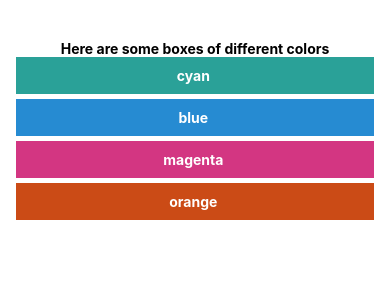
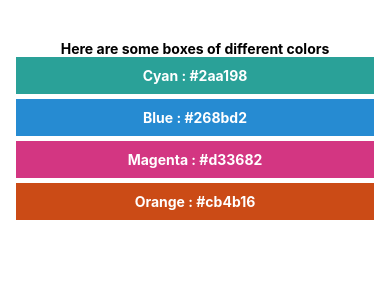
Before and after one commit to jdela22/ReactNativeFEM, a React Native app: screen / in a window 390 px wide. Shown: the top 300 px of the page. Built offline with nearby package versions, Linux system fonts and the light colour scheme.

Commit message:
reusable component

```diff
--- a/App.tsx
+++ b/App.tsx
@@ -1,5 +1,6 @@
 import { StatusBar } from "expo-status-bar";
 import { StyleSheet, Text, View } from "react-native";
+import ColorBox from "./components/Colorbox";
 
 export default function App() {
   return (
@@ -9,18 +10,10 @@ export default function App() {
           Here are some boxes of different colors
         </Text>
       </View>
-      <View style={[styles.box, styles.cyan]}>
-        <Text style={styles.boxText}>cyan </Text>
-      </View>
-      <View style={[styles.box, styles.blue]}>
-        <Text style={styles.boxText}>blue </Text>
-      </View>
-      <View style={[styles.box, styles.magenta]}>
-        <Text style={styles.boxText}>magenta </Text>
-      </View>
-      <View style={[styles.box, styles.orange]}>
-        <Text style={styles.boxText}>orange </Text>
-      </View>
+      <ColorBox colorName="Cyan" hexCode="#2aa198" />
+      <ColorBox colorName="Blue" hexCode="#268bd2" />
+      <ColorBox colorName="Magenta" hexCode="#d33682" />
+      <ColorBox colorName="Orange" hexCode="#cb4b16" />
       {/* <StatusBar style="auto" /> */}
     </View>
   );
@@ -31,32 +24,7 @@ const styles = StyleSheet.create({
     flex: 1,
     backgroundColor: "#fff",
     alignItems: "center",
-    // justifyContent: "center",
     padding: 16,
     paddingTop: 40,
-    // paddingHorizontal:
-  },
-  box: {
-    width: "100%",
-    textAlign: "center",
-    marginBottom: 5,
-    alignItems: "center",
-    padding: 10,
-  },
-  boxText: {
-    color: "white",
-    fontWeight: "bold",
-  },
-  cyan: {
-    backgroundColor: "#2aa198",
-  },
-  blue: {
-    backgroundColor: "#268bd2",
-  },
-  magenta: {
-    backgroundColor: "#d33682",
-  },
-  orange: {
-    backgroundColor: "#cb4b16",
   },
 });
--- /dev/null
+++ b/components/Colorbox.tsx
@@ -0,0 +1,34 @@
+import React from "react";
+import { View, Text, StyleSheet, ProgressViewIOSComponent } from "react-native";
+
+type props = {
+  colorName: string;
+  hexCode: string;
+};
+
+const ColorBox = ({ colorName, hexCode }: props) => {
+  const boxColor = {
+    backgroundColor: hexCode,
+  };
+
+  return (
+    <View style={[styles.box, boxColor]}>
+      <Text style={styles.boxText}>
+        {colorName} : {hexCode}
+      </Text>
+    </View>
+  );
+};
+
+const styles = StyleSheet.create({
+  box: {
+    width: "100%",
+    textAlign: "center",
+    marginBottom: 5,
+    alignItems: "center",
+    padding: 10,
+  },
+  boxText: { color: "white", fontWeight: "bold" },
+});
+
+export default ColorBox;
```
